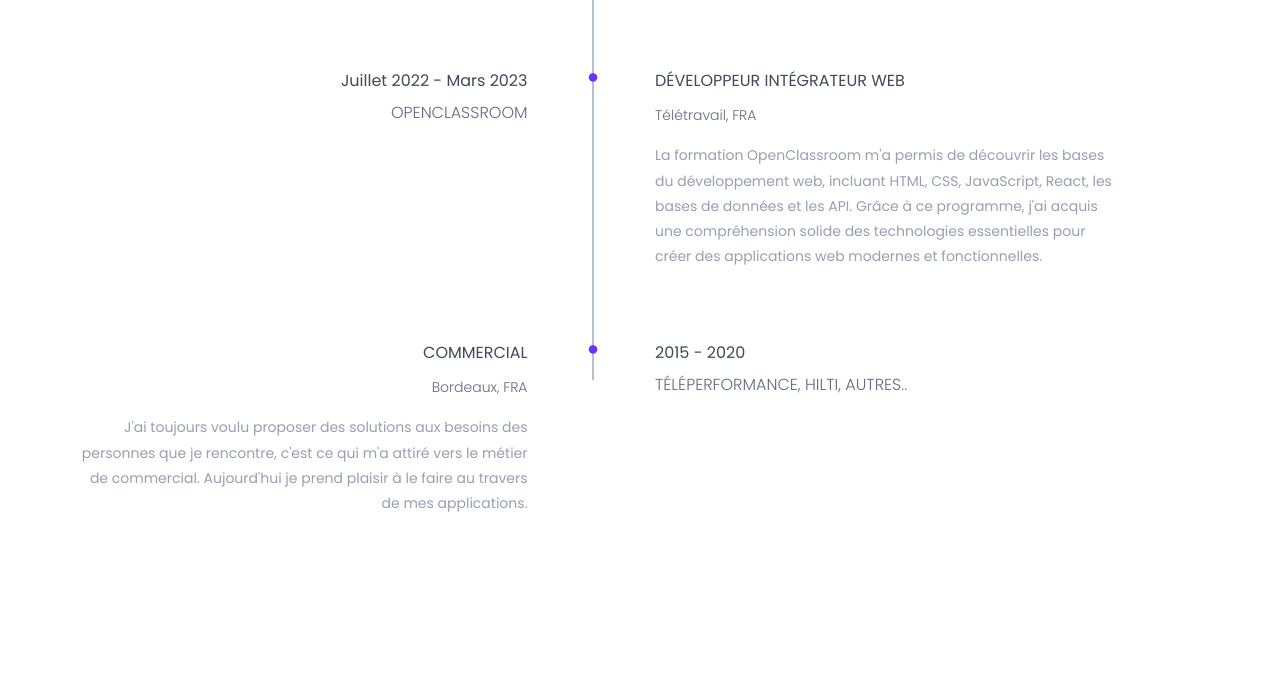
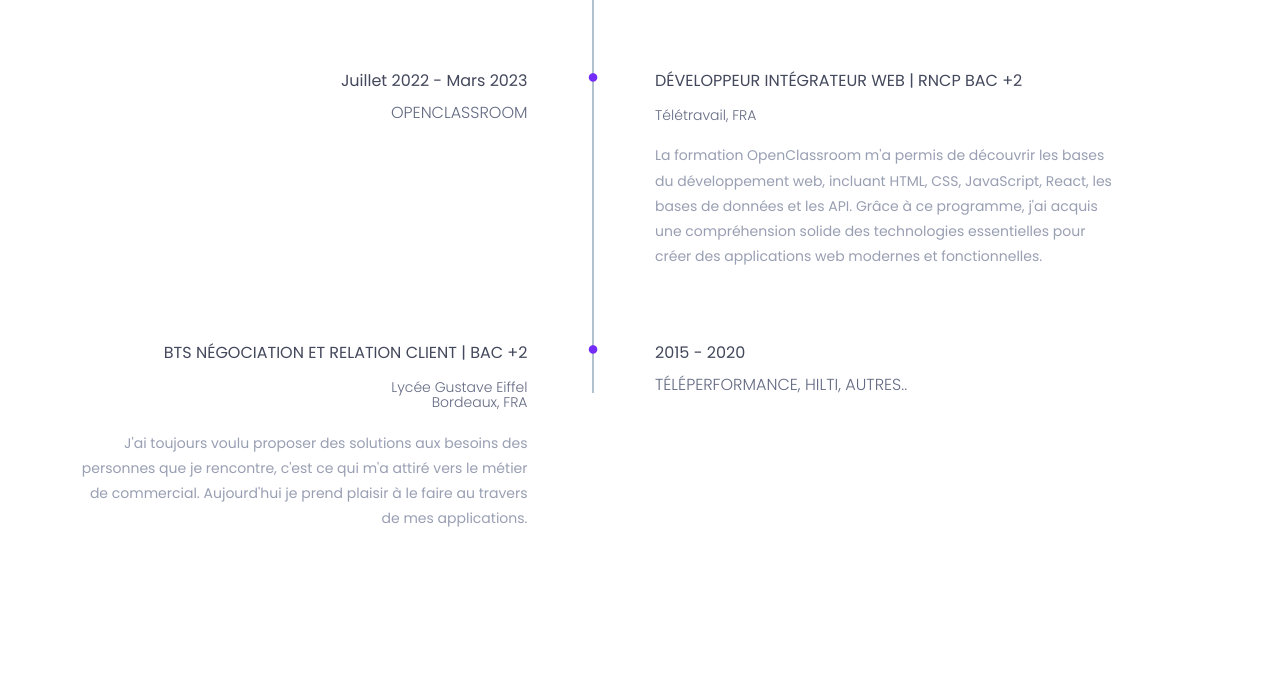
Before and after one commit to MarchiveFlorian/My_portfolio, a plain HTML site: page index.html in a window 1280 px wide. Shown: the part 2368-3058 px from the top of the page. Drawn offline with nearby package versions, Linux system fonts and the light colour scheme.

Commit message:
Update index.html

```diff
--- a/index.html
+++ b/index.html
@@ -249,7 +249,7 @@
 													<div class="timeline-content">
 														<h4 class="title">
 															<span><i class="fa fa-circle" aria-hidden="true"></i></span>
-															Développeur intégrateur web
+															Développeur intégrateur web | RNCP Bac +2
 														</h4>
 														<h5>Télétravail, FRA</h5>
 														<p class="description">
@@ -269,9 +269,9 @@
 												<div class="timeline">
 													<div class="timeline-content text-right">
 														<h4 class="title">
-															Commercial
+															BTS négociation et relation client | Bac +2
 														</h4>
-														<h5>Bordeaux, FRA</h5>
+														<h5>Lycée Gustave Eiffel <br>Bordeaux, FRA</h5>
 														<p class="description">
 															J'ai toujours voulu proposer des solutions aux besoins des personnes que je rencontre, c'est ce qui m'a attiré vers le métier de commercial. Aujourd'hui je prend plaisir à le faire au travers de mes applications.
 
```
